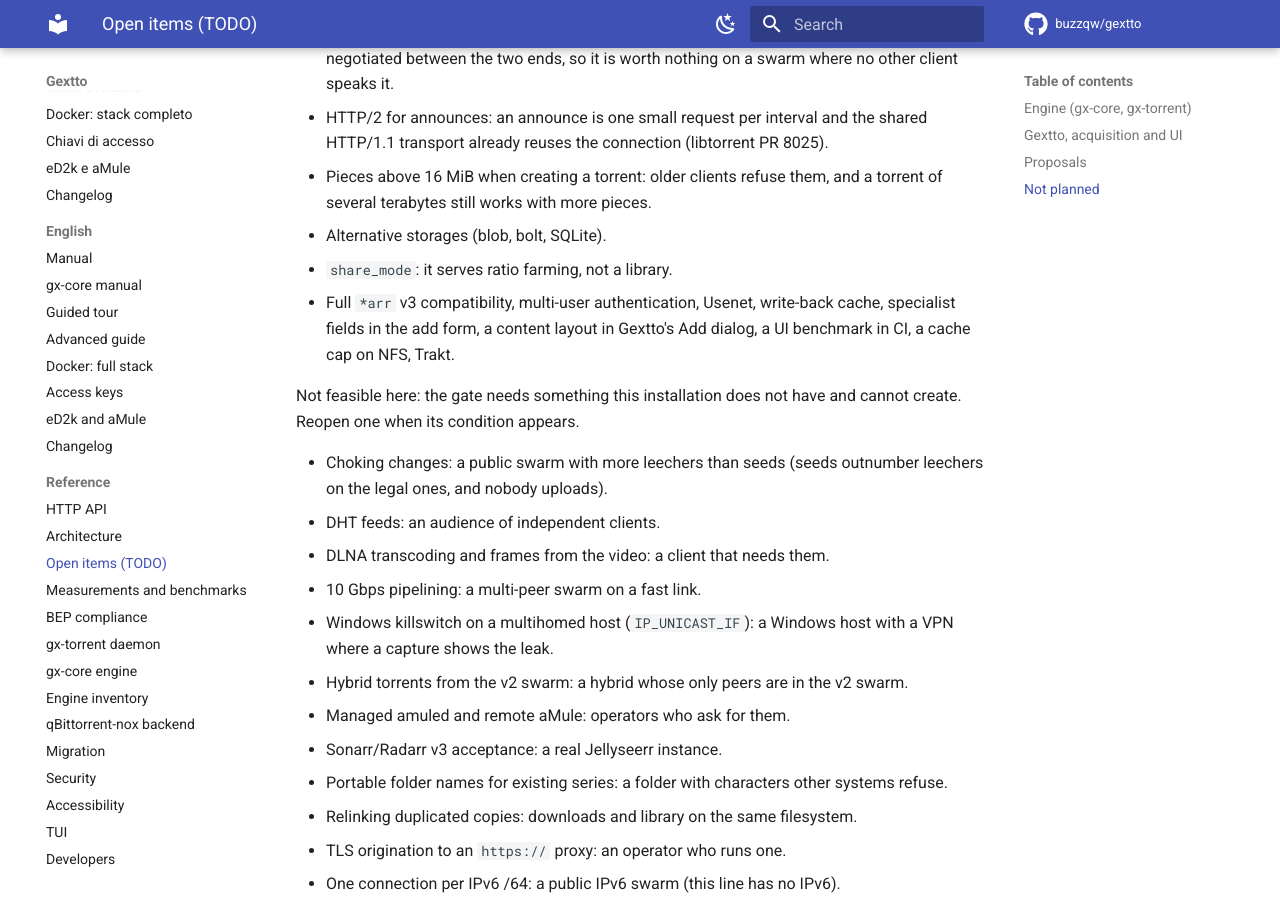
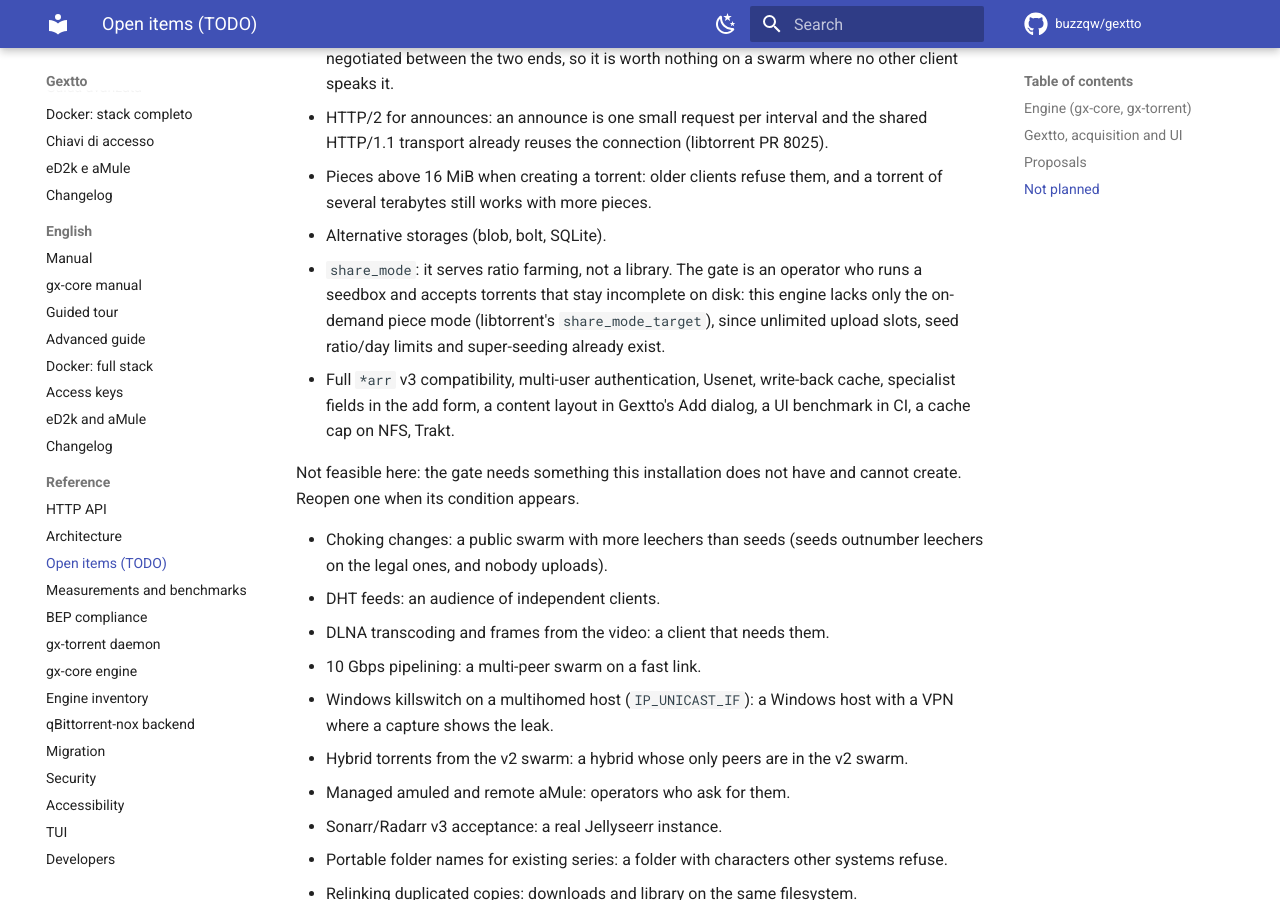
Before and after one commit to buzzqw/gextto, an MkDocs documentation site: the page built from docs/todo.md, in a window 1280 px wide and 900 px high, scrolled down 2779 px. Built offline with MkDocs 1.6.1 and Material for MkDocs 9.7.7, drawn with Linux system fonts in a browser that asks for light colours; comment, search, counter and statistics services are not loaded.

Commit message:
docs(todo): state the gate that would unblock share_mode

```diff
--- a/docs/todo.md
+++ b/docs/todo.md
@@ -113,7 +113,10 @@
 - Pieces above 16 MiB when creating a torrent: older clients refuse them, and a torrent of
   several terabytes still works with more pieces.
 - Alternative storages (blob, bolt, SQLite).
-- `share_mode`: it serves ratio farming, not a library.
+- `share_mode`: it serves ratio farming, not a library. The gate is an operator who runs a
+  seedbox and accepts torrents that stay incomplete on disk: this engine lacks only the
+  on-demand piece mode (libtorrent's `share_mode_target`), since unlimited upload slots,
+  seed ratio/day limits and super-seeding already exist.
 - Full `*arr` v3 compatibility, multi-user authentication, Usenet, write-back cache,
   specialist fields in the add form, a content layout in Gextto's Add dialog, a UI
   benchmark in CI, a cache cap on NFS, Trakt.
```
